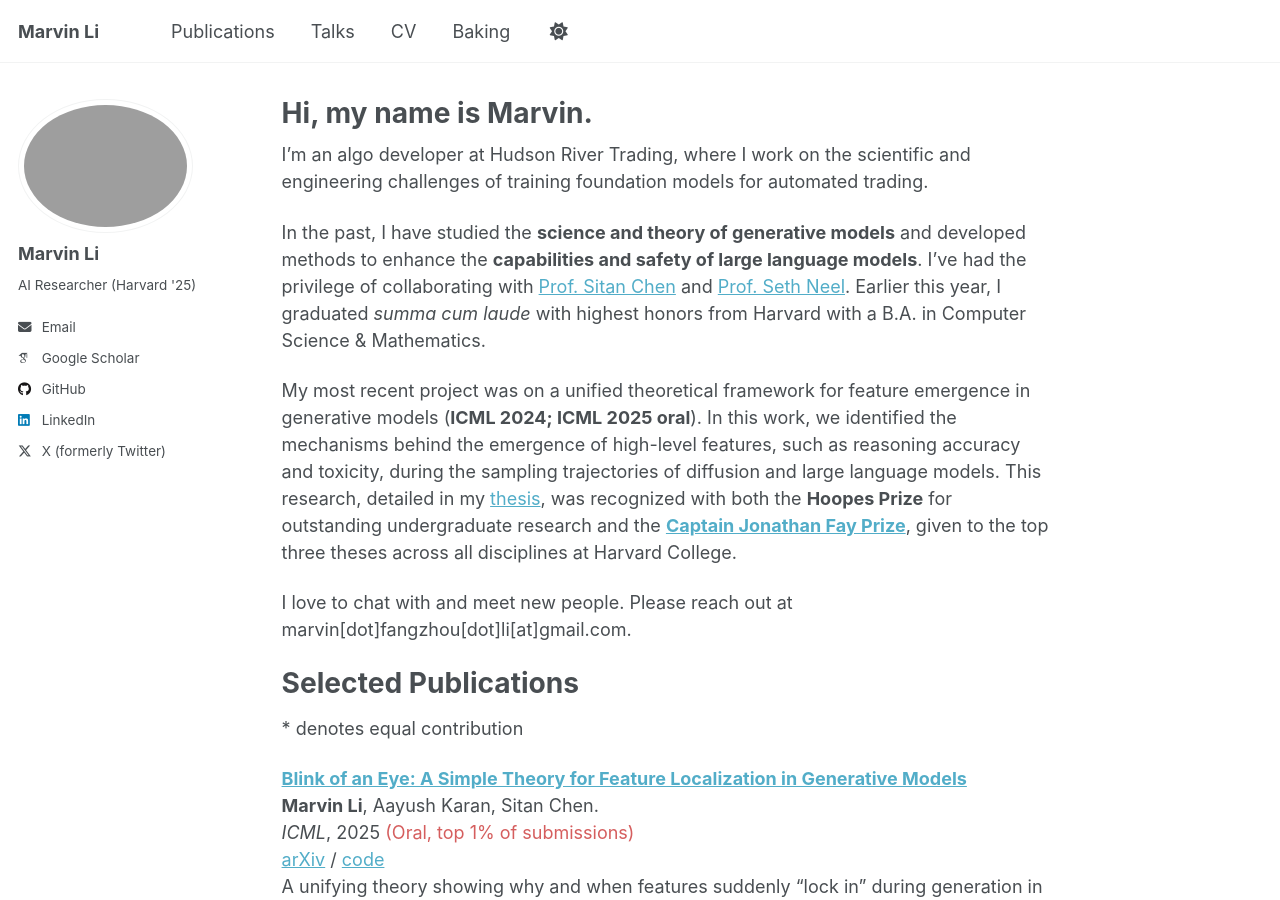
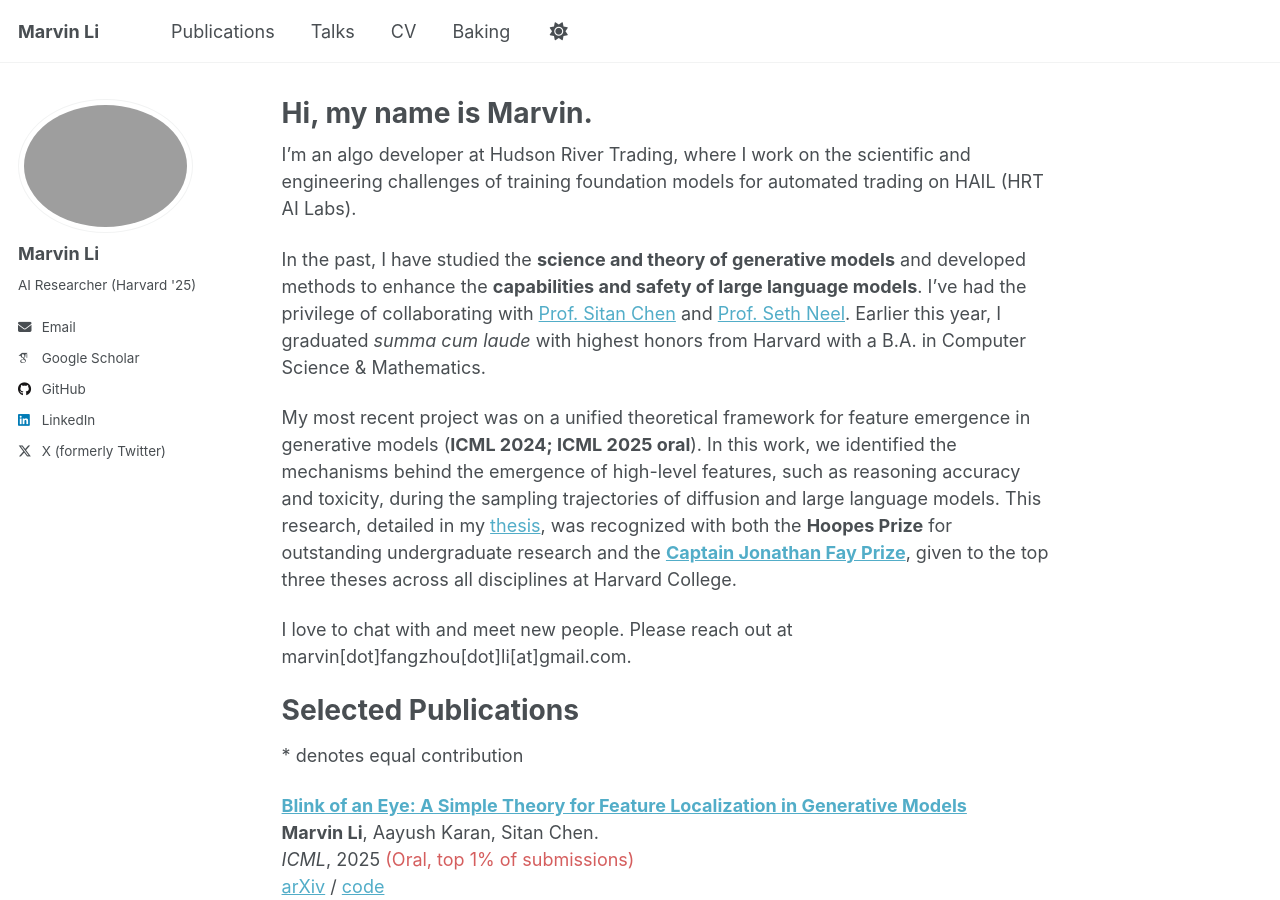
Before and after one commit to marvinfli/marvinfli.github.io, a Jekyll site: the page built from _pages/about.md, in a window 1280 px wide and 900 px high. Built offline with Jekyll 4.4.1, drawn with Linux system fonts in a browser that asks for light colours; some web fonts are replaced; a script that is not in the unit is left out.

Commit message:
added HAIL explicitly

```diff
--- a/_pages/about.md
+++ b/_pages/about.md
@@ -7,7 +7,7 @@ redirect_from:
   - /about.html
 ---
 
-I'm an algo developer at Hudson River Trading, where I work on the scientific and engineering challenges of training foundation models for automated trading.
+I'm an algo developer at Hudson River Trading, where I work on the scientific and engineering challenges of training foundation models for automated trading on HAIL (HRT AI Labs).
 
 In the past, I have studied the **science and theory of generative models** and developed methods to enhance the **capabilities and safety of large language models**. I've had the privilege of collaborating with [Prof. Sitan Chen](https://sitanchen.com/) and [Prof. Seth Neel](https://sethneel.com/). Earlier this year, I graduated *summa cum laude* with highest honors from Harvard with a B.A. in Computer Science & Mathematics.
 
```
